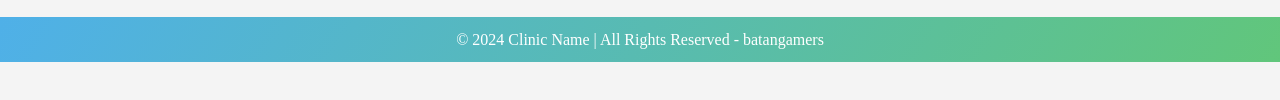
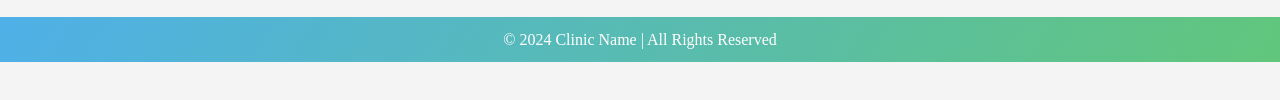
Before and after one commit to bnchrstn/Medical-Clinic-Proj, a plain HTML site: page about.html in a window 1280 px wide. Shown: the part 236-336 px from the top of the page. Drawn offline with Linux system fonts and the light colour scheme.

Commit message:
footer changes

```diff
--- a/about.html
+++ b/about.html
@@ -52,7 +52,7 @@
     </main>
 
     <footer>
-        <p>&copy; 2024 Clinic Name | All Rights Reserved - batangamers</p>
+        <p>&copy; 2024 Clinic Name | All Rights Reserved</p>
     </footer>
 
     <script src="script.js"></script>
```
Also changed, not shown: contact.html (+1 -1 lines), index.html (+1 -1 lines), providers.html (+1 -1 lines), services.html (+1 -1 lines).
